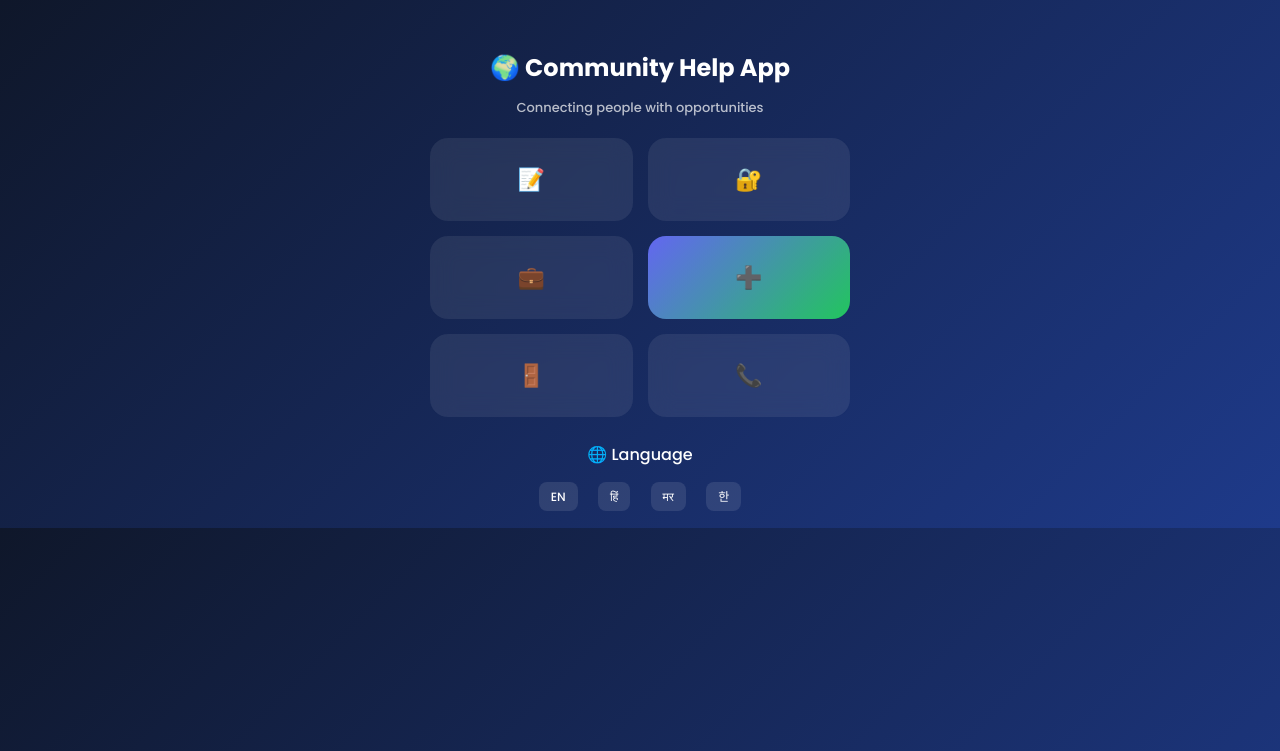
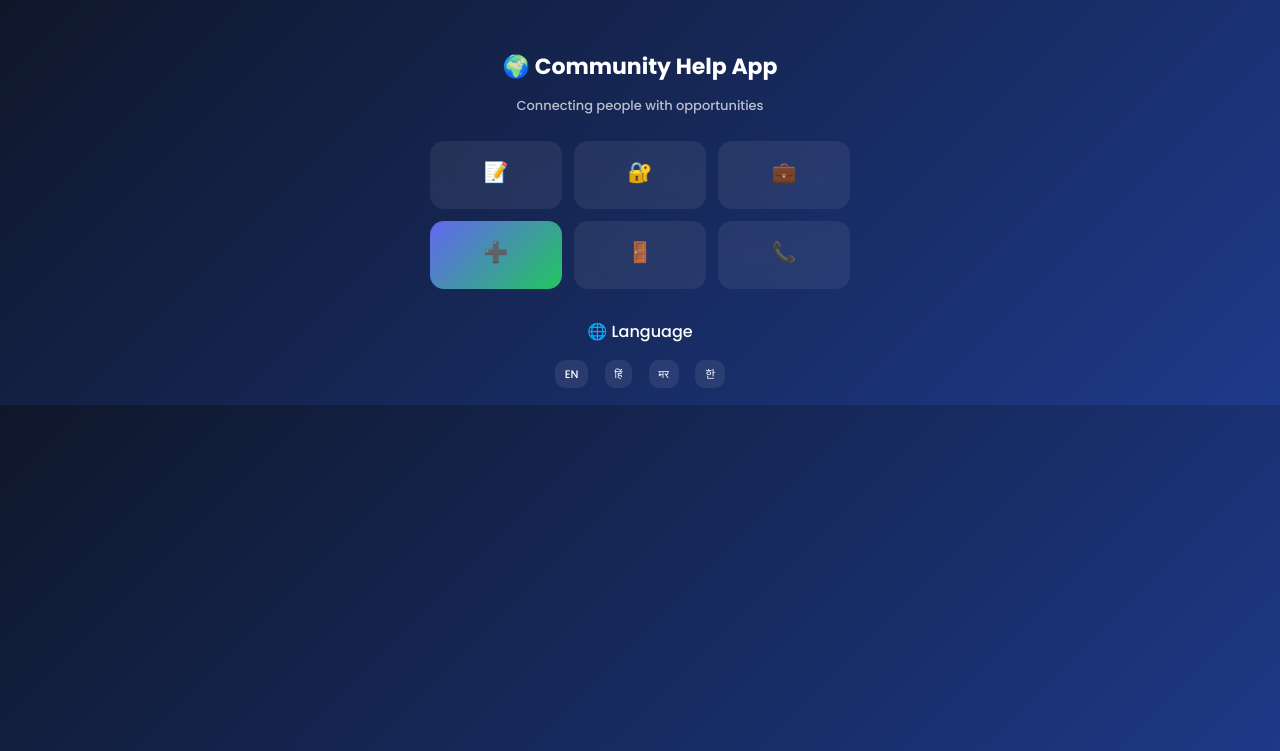
Before and after one commit to omkar29-maker/community-app, a Flask app: page / in a window 1280 px wide. Shown: the top 751 px of the page. Run offline with Flask 3, Linux system fonts and the light colour scheme; the visitor is signed in with stand-in values (Sample User, id 1); some libraries are stand-ins or nearby versions.

Commit message:
Update style.css

```diff
--- a/static/style.css
+++ b/static/style.css
@@ -1,3 +1,4 @@
+/* 🌍 GLOBAL */
 body {
     margin: 0;
     font-family: 'Poppins', sans-serif;
@@ -5,22 +6,23 @@ body {
     color: white;
 }
 
-/* MAIN CONTAINER */
+/* 📦 MAIN CONTAINER */
 .container {
     max-width: 420px;
     margin: auto;
     padding: 20px;
 }
 
-/* HEADER */
+/* 🧠 HEADER */
 .header {
     text-align: center;
     margin-top: 30px;
 }
 
 .header h1 {
-    font-size: 24px;
+    font-size: 22px;
     margin-bottom: 5px;
+    font-weight: 600;
 }
 
 .subtitle {
@@ -28,65 +30,98 @@ body {
     opacity: 0.7;
 }
 
-/* MESSAGE */
+/* 💬 MESSAGE BOX */
 .message {
     margin: 15px 0;
     padding: 12px;
-    border-radius: 10px;
-    background: rgba(255,255,255,0.1);
+    border-radius: 12px;
+    background: rgba(255,255,255,0.08);
+    text-align: center;
+    font-size: 13px;
+}
+
+/* 🧩 DASHBOARD GRID (MORE CLEAN) */
+.dashboard {
+    display: grid;
+    grid-template-columns: repeat(3, 1fr);
+    gap: 12px;
+    margin-top: 25px;
+}
+
+/* 🧱 CARD DESIGN (SMALLER + PREMIUM) */
+.card {
+    background: rgba(255,255,255,0.07);
+    padding: 16px 10px;
+    border-radius: 14px;
+    text-align: center;
+    text-decoration: none;
+    color: white;
+
+    backdrop-filter: blur(10px);
+    -webkit-backdrop-filter: blur(10px);
+
+    transition: all 0.2s ease;
+}
+
+/* 🔹 ICON */
+.card .icon {
+    font-size: 20px;
+}
+
+/* 🔹 TEXT LABEL */
+.card .label {
+    display: block;
+    font-size: 11px;
+    margin-top: 6px;
+    opacity: 0.8;
+}
+
+/* ✨ HOVER EFFECT (SUBTLE & CLEAN) */
+.card:hover {
+    transform: translateY(-3px);
+    background: rgba(255,255,255,0.15);
+}
+
+/* 🚀 PRIMARY ACTION (POST JOB) */
+.highlight {
+    background: linear-gradient(135deg, #6366f1, #22c55e);
+    color: white;
+}
+
+/* 🌐 LANGUAGE SECTION */
+.language {
+    margin-top: 30px;
     text-align: center;
 }
 
-/* DASHBOARD GRID */
-.dashboard {
-    display: grid;
-    grid-template-columns: repeat(2, 1fr);
-    gap: 15px;
-    margin-top: 20px;
+/* 🌍 LANGUAGE BUTTONS (MORE ELEGANT) */
+.language a {
+    margin: 0 6px;
+    text-decoration: none;
+    padding: 6px 10px;
+    border-radius: 10px;
+    background: rgba(255,255,255,0.08);
+    color: white;
+    font-size: 11px;
+    transition: 0.2s;
 }
 
-/* CARD STYLE */
-.card {
-    background: rgba(255,255,255,0.08);
-    padding: 25px;
-    border-radius: 18px;
-    text-align: center;
-    text-decoration: none;
-    color: white;
-    font-size: 22px;
-    backdrop-filter: blur(12px);
-    transition: all 0.25s ease;
-}
-
-.card span {
-    display: block;
-    font-size: 13px;
-    margin-top: 8px;
-}
-
-/* HOVER */
-.card:hover {
-    transform: translateY(-5px);
+/* ✨ LANGUAGE HOVER */
+.language a:hover {
     background: rgba(255,255,255,0.2);
 }
 
-/* SPECIAL BUTTON */
-.highlight {
-    background: linear-gradient(135deg, #6366f1, #22c55e);
+/* 👋 USER WELCOME TEXT */
+.welcome {
+    text-align: center;
+    margin-top: 10px;
+    font-size: 13px;
+    opacity: 0.8;
 }
 
-/* LANGUAGE */
-.language {
-    margin-top: 25px;
-    text-align: center;
+/* 📱 MOBILE PERFECT SPACING */
+@media (max-width: 400px) {
+    .dashboard {
+        grid-template-columns: repeat(2, 1fr);
+    }
 }
-
-.language a {
-    margin: 0 8px;
-    text-decoration: none;
-    padding: 6px 12px;
-    border-radius: 8px;
-    background: rgba(255,255,255,0.1);
-    color: white;
-    font-size: 12px;
-}
```
